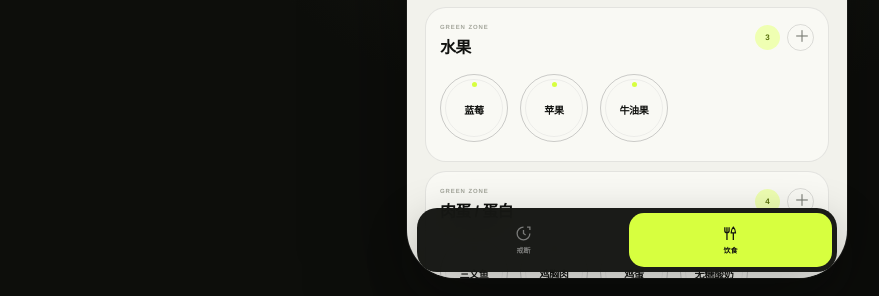
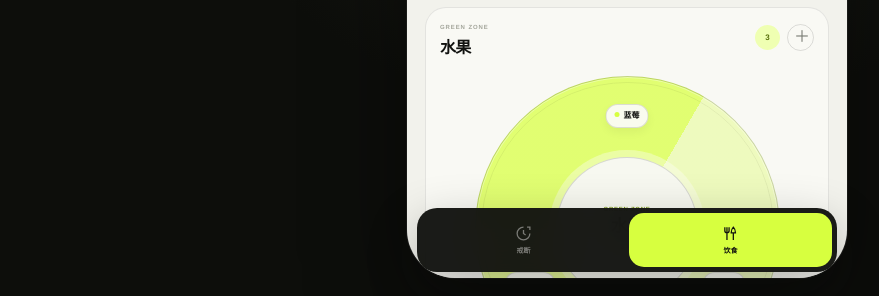
Before and after one commit to leon19990809-maker/reset-restart-app, a plain HTML site: page index.html in a window 1280 px wide. Both pictures are taken after a click on the button "饮食". Shown: the part 504-800 px from the top of the page, without its empty margins (13-892 px from the left). Drawn offline with Linux system fonts and the light colour scheme.

Commit message:
Use two-layer category rings

```diff
--- a/app.js
+++ b/app.js
@@ -504,11 +504,24 @@
                 <button class="cluster-add" type="button" data-action="add-food" data-zone="${zone}" data-category="${category}" aria-label="添加到${CATEGORY_LABELS[category]}">＋</button>
               </div>
             </div>
-            <div class="bubble-grid">
-              ${items.map((food) => `
-                <button class="food-bubble" type="button" data-action="edit-food" data-id="${escapeHTML(food.id)}" aria-label="编辑 ${escapeHTML(food.name)}" title="${escapeHTML(food.note || CATEGORY_LABELS[category])}">
-                  <strong>${escapeHTML(food.name)}</strong>
-                </button>`).join('')}
+            <div class="category-orbit ${forbiddenZone ? 'forbidden' : ''}" style="--orbit:${items.map((food, index) => {
+              const step = 360 / Math.max(1, items.length);
+              const colors = forbiddenZone
+                ? ['rgba(255,113,91,.52)', 'rgba(255,113,91,.24)', 'rgba(255,113,91,.38)']
+                : ['rgba(215,255,63,.72)', 'rgba(215,255,63,.3)', 'rgba(215,255,63,.5)'];
+              return `${colors[index % colors.length]} ${index * step}deg ${(index + 1) * step}deg`;
+            }).join(', ')}">
+              <div class="orbit-inner">
+                <span>${forbiddenZone ? 'RED ZONE' : 'GREEN ZONE'}</span>
+                <strong>${CATEGORY_LABELS[category]}</strong>
+                <small>${items.length} 项</small>
+              </div>
+              ${items.map((food, index) => {
+                const angle = (-90 + (index * 360) / Math.max(1, items.length)) * Math.PI / 180;
+                const x = 50 + Math.cos(angle) * 37;
+                const y = 50 + Math.sin(angle) * 37;
+                return `<button class="orbit-label" type="button" data-action="edit-food" data-id="${escapeHTML(food.id)}" aria-label="编辑 ${escapeHTML(food.name)}" title="${escapeHTML(food.note || CATEGORY_LABELS[category])}" style="--x:${x.toFixed(2)}%;--y:${y.toFixed(2)}%">${escapeHTML(food.name)}</button>`;
+              }).join('')}
             </div>
           </article>`;
       }).join('');
--- a/index.html
+++ b/index.html
@@ -12,7 +12,7 @@
   <link rel="manifest" href="./manifest.webmanifest" />
   <link rel="icon" type="image/png" sizes="192x192" href="./assets/icon-192.png" />
   <link rel="apple-touch-icon" sizes="180x180" href="./assets/apple-touch-icon.png" />
-  <link rel="stylesheet" href="./styles.css?v=1.3.0" />
+  <link rel="stylesheet" href="./styles.css?v=1.3.1" />
   <title>RE:SET 重启计划</title>
 </head>
 <body>
@@ -110,6 +110,6 @@
     <span class="toast-icon">✓</span><span id="toast-text">已保存</span>
   </div>
 
-  <script src="./app.js?v=1.3.0" defer></script>
+  <script src="./app.js?v=1.3.1" defer></script>
 </body>
 </html>
--- a/styles.css
+++ b/styles.css
@@ -650,34 +650,66 @@ a { color: inherit; text-decoration: none; }
 .food-cluster.forbidden .cluster-count { background: rgba(255,113,91,.13); color: var(--coral); }
 .cluster-add { width: 27px; height: 27px; border: 1px solid rgba(17,18,15,.13); border-radius: 50%; background: transparent; color: var(--muted); font-size: 16px; line-height: 1; font-weight: 400; cursor: pointer; }
 .food-cluster.forbidden .cluster-add { border-color: rgba(255,255,255,.14); color: rgba(255,255,255,.55); }
-.bubble-grid { display: flex; flex-wrap: wrap; gap: 11px 12px; margin-top: 16px; }
-.food-bubble {
+.category-orbit {
   position: relative;
-  flex: 0 0 68px;
-  width: 68px;
-  height: 68px;
-  padding: 7px;
+  width: min(88%, 305px);
+  aspect-ratio: 1;
+  margin: 18px auto 7px;
   border-radius: 50%;
-  border: 1.5px solid rgba(17,18,15,.2);
-  background: transparent;
+  border: 1.5px solid rgba(17,18,15,.17);
+  background: conic-gradient(from -90deg, var(--orbit));
+  box-shadow: inset 0 0 0 1px rgba(255,255,255,.35);
+}
+.category-orbit::after { content: ""; position: absolute; inset: 5px; border: 1px solid rgba(17,18,15,.06); border-radius: 50%; pointer-events: none; }
+.category-orbit.forbidden { border-color: rgba(255,113,91,.55); box-shadow: inset 0 0 0 1px rgba(255,255,255,.02), 0 12px 28px rgba(0,0,0,.12); }
+.category-orbit.forbidden::after { border-color: rgba(255,255,255,.035); }
+.orbit-inner {
+  position: absolute;
+  inset: 26.5%;
+  z-index: 1;
+  border-radius: 50%;
+  border: 1.5px solid rgba(17,18,15,.14);
+  background: #f7f8f0;
   display: flex;
+  flex-direction: column;
   align-items: center;
   justify-content: center;
   text-align: center;
+  box-shadow: 0 0 0 7px rgba(251,251,247,.38);
+}
+.category-orbit.forbidden .orbit-inner { background: #191a15; border-color: rgba(255,113,91,.42); box-shadow: 0 0 0 7px rgba(21,22,16,.55); }
+.orbit-inner span { color: #799519; font-size: 6px; font-weight: 900; letter-spacing: .12em; }
+.category-orbit.forbidden .orbit-inner span { color: var(--coral); }
+.orbit-inner strong { margin-top: 6px; font-size: 17px; line-height: 1.1; letter-spacing: -.045em; color: var(--ink); }
+.category-orbit.forbidden .orbit-inner strong { color: #fff; }
+.orbit-inner small { margin-top: 4px; color: var(--muted); font-size: 7px; font-weight: 700; }
+.category-orbit.forbidden .orbit-inner small { color: rgba(255,255,255,.33); }
+.orbit-label {
+  position: absolute;
+  left: var(--x);
+  top: var(--y);
+  z-index: 2;
+  transform: translate(-50%, -50%);
+  min-height: 24px;
+  padding: 0 8px;
+  border: 1px solid rgba(17,18,15,.13);
+  border-radius: 999px;
+  background: rgba(251,251,247,.94);
   color: var(--ink);
+  font-size: 8px;
+  font-weight: 800;
+  line-height: 1;
+  white-space: nowrap;
   cursor: pointer;
+  box-shadow: 0 4px 10px rgba(17,18,15,.055);
   transition: transform .18s ease, background .18s ease, border-color .18s ease;
-  overflow: hidden;
 }
-.food-bubble::before { content: ""; position: absolute; top: 7px; width: 5px; height: 5px; border-radius: 50%; background: var(--lime); }
-.food-bubble::after { content: ""; position: absolute; inset: 4px; border: 1px solid rgba(17,18,15,.055); border-radius: 50%; pointer-events: none; }
-.food-bubble:hover { background: rgba(215,255,63,.14); border-color: rgba(17,18,15,.4); }
-.food-bubble:active { transform: scale(.95); }
-.food-bubble strong { display: -webkit-box; width: 100%; margin-top: 7px; font-size: 10px; line-height: 1.2; letter-spacing: -.025em; font-weight: 700; -webkit-line-clamp: 2; -webkit-box-orient: vertical; overflow: hidden; }
-.food-cluster.forbidden .food-bubble { background: transparent; border-color: rgba(255,113,91,.7); color: #fff; }
-.food-cluster.forbidden .food-bubble::before { background: var(--coral); }
-.food-cluster.forbidden .food-bubble::after { border-color: rgba(255,255,255,.045); }
-.food-cluster.forbidden .food-bubble:hover { background: rgba(255,113,91,.08); border-color: var(--coral); }
+.orbit-label::before { content: ""; display: inline-block; width: 5px; height: 5px; margin-right: 4px; border-radius: 50%; background: var(--lime); vertical-align: 1px; }
+.orbit-label:hover { transform: translate(-50%, -50%) scale(1.05); border-color: rgba(17,18,15,.3); background: #fff; }
+.orbit-label:active { transform: translate(-50%, -50%) scale(.97); }
+.category-orbit.forbidden .orbit-label { background: rgba(29,30,23,.96); color: #fff; border-color: rgba(255,113,91,.4); }
+.category-orbit.forbidden .orbit-label::before { background: var(--coral); }
+.category-orbit.forbidden .orbit-label:hover { background: #25261e; border-color: var(--coral); }
 .cluster-empty { margin-top: 14px; padding: 16px 10px; border: 1px dashed rgba(17,18,15,.14); border-radius: 15px; text-align: center; color: var(--muted); font-size: 8px; }
 .food-cluster.forbidden .cluster-empty { border-color: rgba(255,255,255,.12); color: rgba(255,255,255,.34); }
 .zone-empty { padding: 28px 18px; border: 1px dashed var(--line-strong); border-radius: 20px; text-align: center; color: var(--muted); font-size: 9px; line-height: 1.65; }
--- a/sw.js
+++ b/sw.js
@@ -1,9 +1,9 @@
-const CACHE_NAME = 'reset-restart-v1.3.0';
+const CACHE_NAME = 'reset-restart-v1.3.1';
 const APP_SHELL = [
   './',
   './index.html',
-  './styles.css?v=1.3.0',
-  './app.js?v=1.3.0',
+  './styles.css?v=1.3.1',
+  './app.js?v=1.3.1',
   './manifest.webmanifest',
   './assets/icon-192.png',
   './assets/icon-512.png',
```
